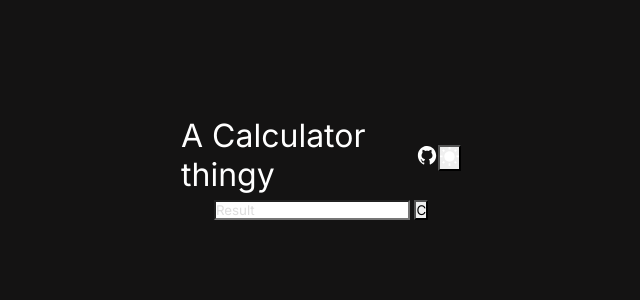
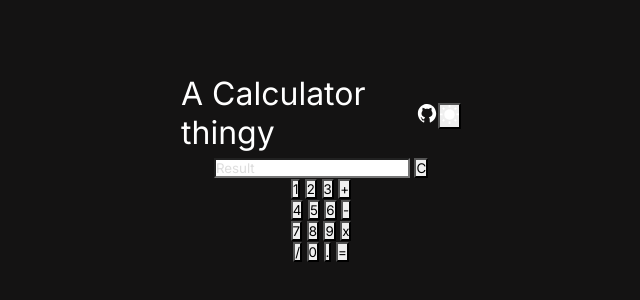
Before and after one commit to Pizzan8t0r/Calculator-thingy, a plain HTML site: page index.html in a window 1280 px wide. Shown: the part 232-532 px from the top of the page, without its empty margins (319-959 px from the left). Drawn offline with Linux system fonts and the light colour scheme.

Commit message:
finishing the markup

```diff
--- a/index.html
+++ b/index.html
@@ -33,3 +33,34 @@
         <input type="text" name="result" id="result" placeholder="Result" readonly />
         <input type="button" value="C" onclick="result.value=''" id="clear-button" />
       </div>
+      <div class="second-row">
+        <input type="button" value="1" onclick="liveScreen(1)" />
+        <input type="button" value="2" onclick="liveScreen(2)" />
+        <input type="button" value="3" onclick="liveScreen(3)" />
+        <input type="button" value="+" onclick="liveScreen('+')" />
+      </div>
+      <div class="third-row">
+        <input type="button" value="4" onclick=" liveScreen(4)" />
+        <input type="button" value="5" onclick=" liveScreen(5)" />
+        <input type="button" value="6" onclick=" liveScreen(6)" />
+        <input type="button" value="-" onclick="liveScreen('-')" />
+      </div>
+      <div class="fourth-row">
+        <input type="button" value="7" onclick="liveScreen(7)" />
+        <input type="button" value="8" onclick="liveScreen(8)" />
+        <input type="button" value="9" onclick=" liveScreen(9)" />
+        <input type="button" value="x" onclick="liveScreen('*')" />
+      </div>
+      <div class="fifth-row">
+        <input type="button" value="/" onclick="liveScreen('/')" />
+        <input type="button" value="0" onclick="liveScreen(0)" />
+        <input type="button" value="." onclick="liveScreen('.')" />
+        <input type="button" value="=" onclick="calculate(result.value)" />
+      </div>
+    </div>
+  </div>
+  <script src="scripts/script.js">
+  </script>
+</body>
+
+</html>
```
